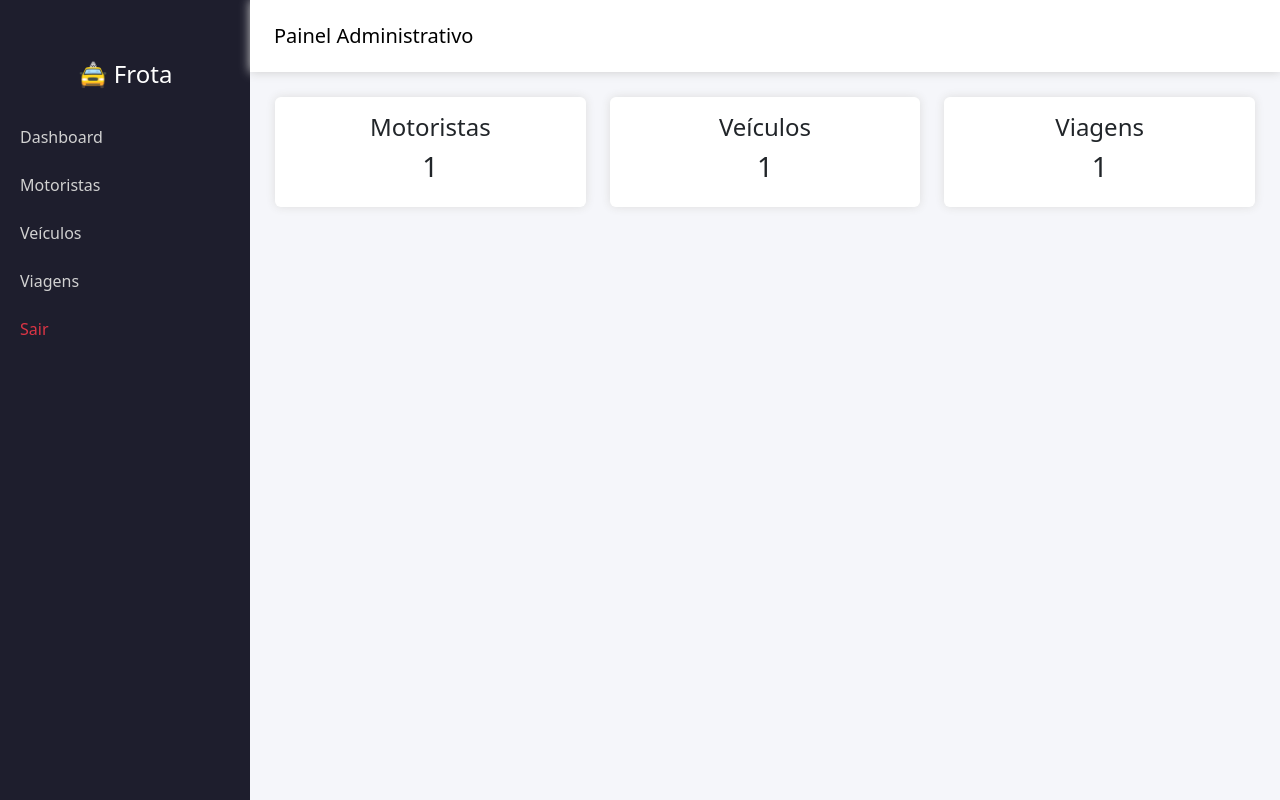
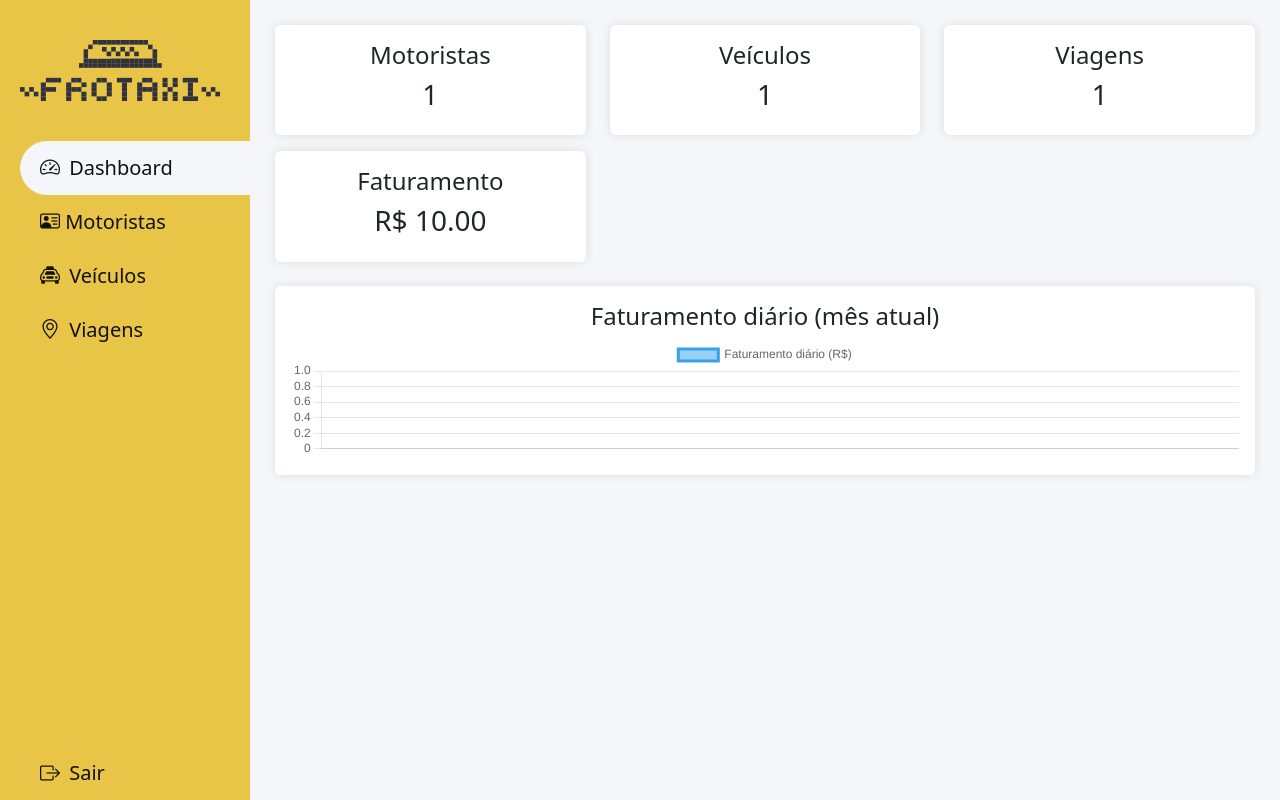
Before and after one commit to barcelosanderson/sistema_frota, a PHP site: page /views/dashboard.php in a window 1280 px wide. Run offline with PHP 8.4, Linux system fonts and the light colour scheme; the visitor is signed in with stand-in values (Sample User, id 1); tables that the repository leaves empty hold one stand-in row (values such as "Sample post").

Commit message:
Madrugada

```diff
--- a/views/dashboard.php
+++ b/views/dashboard.php
@@ -6,6 +6,24 @@ $pdo->setAttribute(PDO::ATTR_ERRMODE, PDO::ERRMODE_EXCEPTION);
 $totalMotoristas = $pdo->query("SELECT COUNT(*) FROM motoristas")->fetchColumn();
 $totalVeiculos  = $pdo->query("SELECT COUNT(*) FROM veiculos")->fetchColumn();
 $totalViagens   = $pdo->query("SELECT COUNT(*) FROM viagens")->fetchColumn();
+$totalValor = $pdo->query("SELECT SUM(valor) FROM viagens")->fetchColumn();
+
+$sql = $pdo->query("
+    SELECT DATE(data_viagem) AS dia, SUM(valor) AS total
+    FROM viagens
+    WHERE MONTH(data_viagem) = MONTH(CURRENT_DATE())
+    AND YEAR(data_viagem) = YEAR(CURRENT_DATE())
+    GROUP BY DATE(data_viagem)
+    ORDER BY dia
+");
+
+$dias = [];
+$totais = [];
+
+while ($row = $sql->fetch()) {
+    $dias[] = $row['dia'];
+    $totais[] = $row['total'];
+}
 
 $title = "Dashboard";
 ob_start();
@@ -33,8 +51,28 @@ ob_start();
             <h3><?= $totalViagens ?></h3>
         </div>
     </div>
+</div>
+
+<div class="row mt-3">
+
+    <div class="col-md-4">
+        <div class="card p-3 text-center">
+            <h4>Faturamento</h4>
+            <h3>R$ <?= $totalValor ?></h3>
+        </div>
+    </div>
 
 </div>
+
+<div class="row mt-4">
+    <div class="col-md-12">
+        <div class="card p-3">
+            <h4 class="text-center">Faturamento diário (mês atual)</h4>
+            <canvas id="graficoFaturamento" height="120"></canvas>
+        </div>
+    </div>
+</div>
+
 
 <?php
 $content = ob_get_clean();
--- a/views/layout.php
+++ b/views/layout.php
@@ -8,6 +8,8 @@
 <head>
     <meta charset="UTF-8">
     <title><?= $title ?? "Sistema de Frota" ?></title>
+    <link rel="stylesheet" href="https://cdn.jsdelivr.net/npm/bootstrap-icons@1.11.1/font/bootstrap-icons.css">
+
     <link href="https://cdn.jsdelivr.net/npm/bootstrap@5.3.0/dist/css/bootstrap.min.css" rel="stylesheet">
 
     <style>
@@ -15,24 +17,36 @@
             background: #f5f6fa;
         }
         .sidebar {
-            width: 250px;
-            height: 100vh;
-            background: #1e1e2d;
-            position: fixed;
-            top: 0; left: 0;
-            color: #fff;
-            padding-top: 60px;
-        }
+        width: 250px;
+        height: 100vh;
+        background: #E8C547;
+        position: fixed;
+        top: 0; left: 0;
+        padding-top: 40px;
+        display: flex;
+        flex-direction: column;
+}
+
         .sidebar a {
-            color: #d1d1d1;
+            color: #111;
             padding: 12px 20px;
             display: block;
             text-decoration: none;
+            font-size: 20px;
+            margin-left:20px;
         }
         .sidebar a:hover {
-            background: #34344e;
-            color: #fff;
+            background: #f5f6fa;
+            color: #111;
+            border-radius: 30px 0 0 30px;
+            margin-left: 20px;
         }
+       .sidebar a.active {
+        background: #f5f6fa;
+        color: #111;
+        border-radius: 30px 0 0 30px;
+        }
+
         .content {
             margin-left: 250px;
             padding: 25px;
@@ -46,24 +60,30 @@
             border: none;
             box-shadow: 0 0 10px #ddd;
         }
+        .sidebar img{
+            width: 80%;
+            margin: 0 20px 40px 20px;
+
+        }
+        .logout-link {
+            margin-top: auto;
+        }
+
     </style>
 </head>
 <body>
 
 <!-- MENU LATERAL -->
 <div class="sidebar">
-    <h4 class="text-center mb-4">🚖 Frota</h4>
-    <a href="dashboard.php">Dashboard</a>
-    <a href="motoristas.php">Motoristas</a>
-    <a href="veiculos.php">Veículos</a>
-    <a href="viagens.php">Viagens</a>
-    <a href="../logout.php" class="text-danger">Sair</a>
+    <img src="logo.svg">
+    <div class="menu-links">
+    <a href="dashboard.php" class="<?= basename($_SERVER['PHP_SELF']) === 'dashboard.php' ? 'active' : '' ?>" ><i class="bi bi-speedometer2 me-1"></i> Dashboard</a>
+    <a href="motoristas.php" class="<?= basename($_SERVER['PHP_SELF']) === 'motoristas.php' ? 'active' : '' ?>"><i class="bi bi-person-vcard" me-1></i> Motoristas</a>
+    <a href="veiculos.php" class="<?= basename($_SERVER['PHP_SELF']) === 'veiculos.php' ? 'active' : '' ?>"><i class="bi bi-taxi-front me-1"></i> Veículos</a>
+    <a href="viagens.php" class="<?= basename($_SERVER['PHP_SELF']) === 'viagens.php' ? 'active' : '' ?>"><i class="bi bi-geo-alt me-1"></i> Viagens</a>
+    </div>
+    <a href="../logout.php" class="logout-link"><i class="bi bi-box-arrow-right me-1"></i> Sair</a>
 </div>
-
-<!-- TOPBAR -->
-<nav class="navbar navbar-expand-lg px-4 py-3">
-    <span class="navbar-brand">Painel Administrativo</span>
-</nav>
 
 <!-- CONTEÚDO -->
 <div class="content">
@@ -72,5 +92,31 @@
 
 <script src="https://cdn.jsdelivr.net/npm/chart.js"></script>
 
+<script src="https://cdn.jsdelivr.net/npm/chart.js"></script>
+
+<script>
+const ctx = document.getElementById('graficoFaturamento');
+
+if (ctx) {
+    new Chart(ctx, {
+        type: 'line',
+        data: {
+            labels: <?= json_encode($dias) ?>,
+            datasets: [{
+                label: 'Faturamento diário (R$)',
+                data: <?= json_encode($totais) ?>,
+                borderWidth: 3,
+                tension: 0.3
+            }]
+        },
+        options: {
+            scales: {
+                y: { beginAtZero: true }
+            }
+        }
+    });
+}
+</script>
+
 </body>
 </html>
```
Also changed, not shown: views/motoristas.php (+4 -4 lines), views/register.php (+12 -1 lines), views/veiculos.php (+4 -4 lines), views/viagens.php (+4 -4 lines), views/logo.svg (added).
